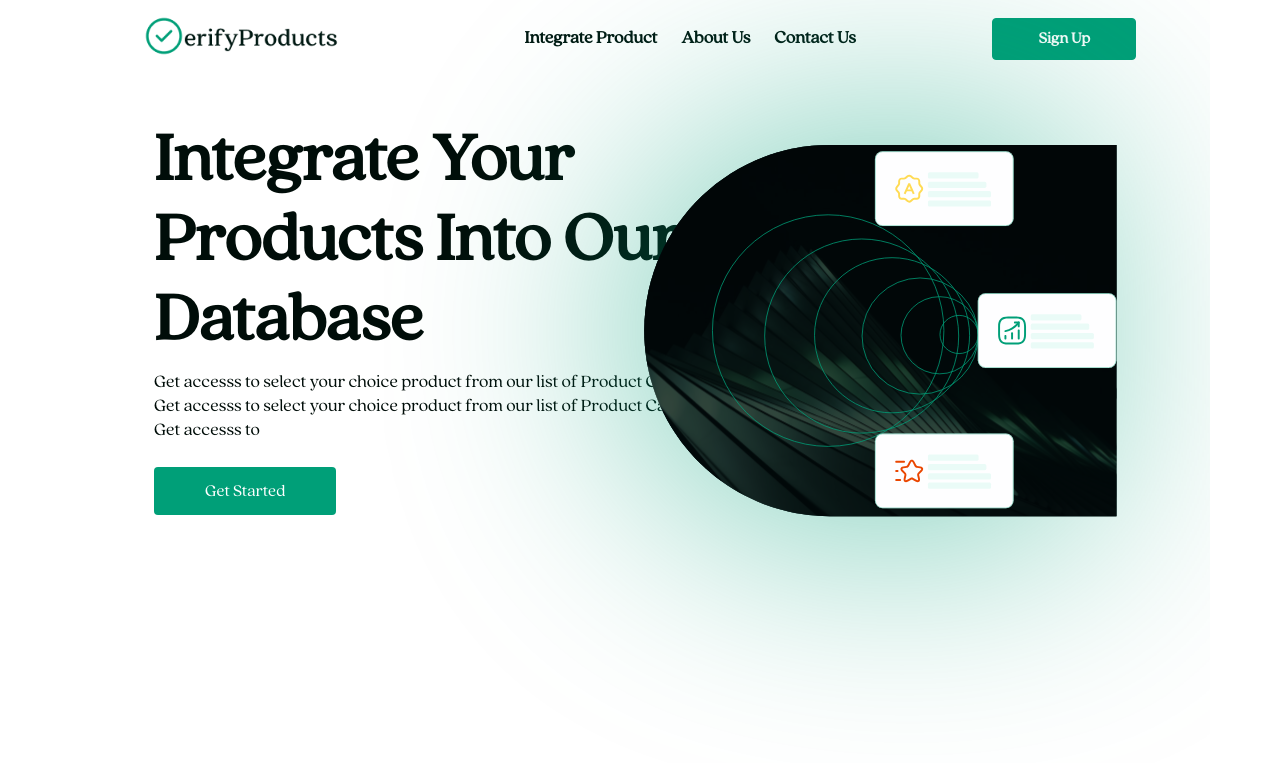
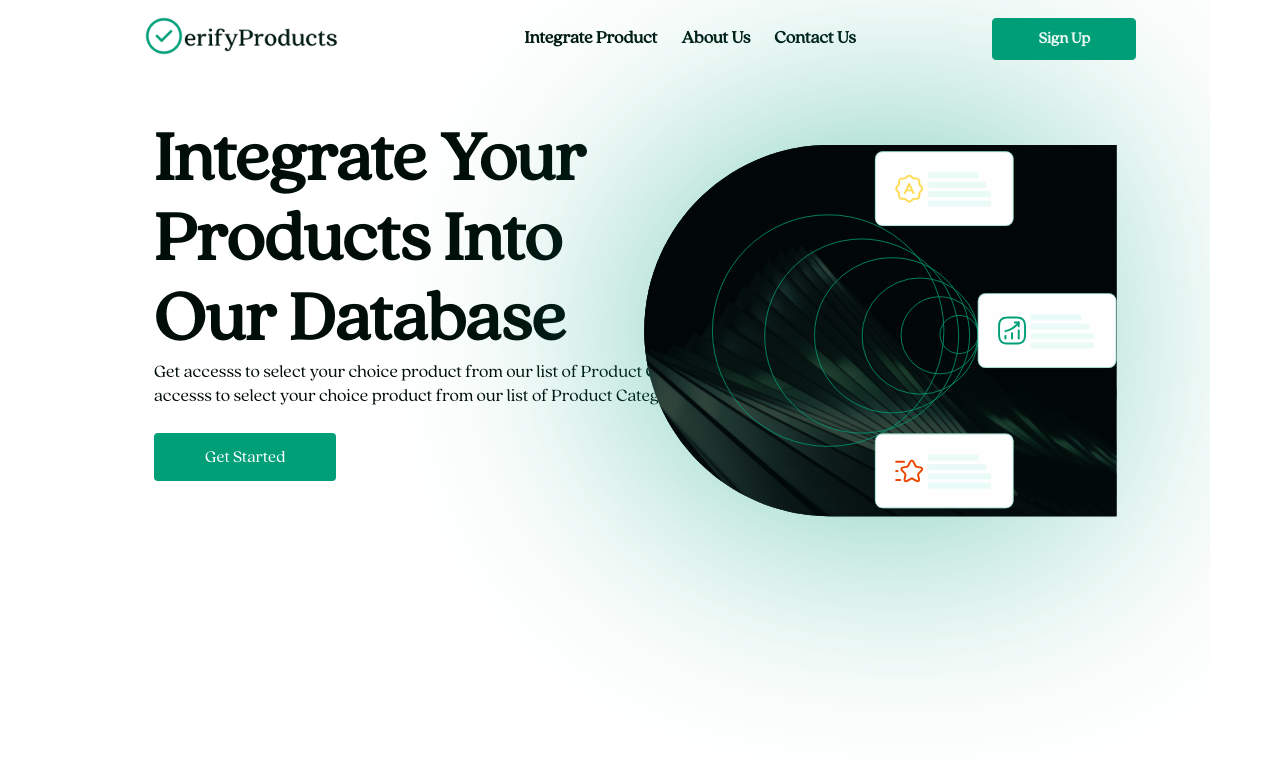
Before and after one commit to Verify-App-TUTN/VerifyProduct, a React (Create React App) app in the folder steps/: page / in a window 1280 px wide. Shown: the top 763 px of the page. Built offline with nearby package versions, Linux system fonts and the light colour scheme.

Commit message:
still working on it

```diff
--- a/steps/src/components/Landing.jsx
+++ b/steps/src/components/Landing.jsx
@@ -25,13 +25,21 @@ const Landing = () => {
       />
       <Section className="container">
         <section id="top-info">
-          <div className="text">
-            <h1>Integrate Your Products Into Our Database</h1>
-            <span>
-              Get accesss to select your choice product from our list of Product
-              Categories Get accesss to select your choice product from our list
-              of Product Categories Get accesss to
-            </span>
+          <div className="textedh1">
+            <h1>
+              <span>Integrate Your</span>
+              <span> Products Into</span> <span>Our Database</span>
+            </h1>
+            <p>
+              <span>
+                Get accesss to select your choice product from our list of
+                Product Categories Get
+              </span>
+              <span>
+                accesss to select your choice product from our list of Product
+                Categories Get accesss to
+              </span>
+            </p>
             <div className="button">
               <button className="btn">Get Started</button>
             </div>
@@ -124,7 +132,7 @@ const Landing = () => {
 
 export default Landing;
 
-const Section = styled.section`
+const Section = styled.main`
   .section {
     margin: 1rem 0;
     padding: 1rem;
@@ -159,23 +167,29 @@ const Section = styled.section`
     padding: 1rem;
     margin-bottom: 7rem !important;
   }
-  #top-info .text {
+  #top-info .textedh1 {
     padding: 10px;
     text-align: left;
   }
 
-  #top-info .text h1 {
+  #top-info .textedh1 h1 {
     color: #000d09;
     font-weight: 900;
-    font-size: 40px;
-    line-height: 60px;
+    font-size: 72px;
+    line-height: 80px;
+    span {
+      display: block;
+    }
   }
 
-  #top-info .text span {
+  #top-info .textedh1 p {
     color: #000d09;
     font-weight: 400;
     font-size: 18px;
     line-height: 24px;
+    span {
+      display: block;
+    }
   }
   /* #top-info .text span{
     color: #000D09;
```
Also changed, not shown: steps/src/assets/Image1.png (added).
